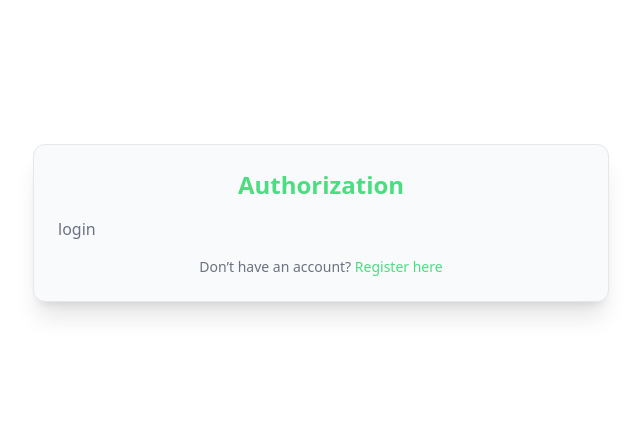
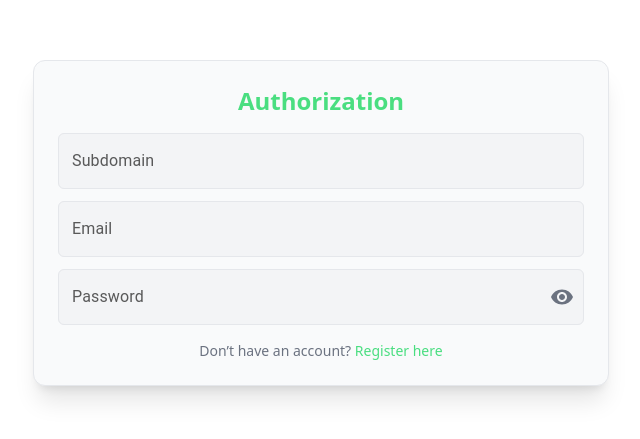
Before and after one commit to kashubyak/Resto-hub, a Next.js app in the folder frontend/: page /auth/login in a window 1280 px wide. Shown: the part 177-616 px from the top of the page, without its empty margins (319-959 px from the left). Built offline with nearby package versions, Linux system fonts and the light colour scheme; no server answers.

Commit message:
feat: refactor authentication components and implement base Login functionality

```diff
--- a/frontend/src/app/auth/AuthPageClient.tsx
+++ b/frontend/src/app/auth/AuthPageClient.tsx
@@ -2,19 +2,16 @@
 
 import { useRouter } from 'next/navigation'
 import { useEffect } from 'react'
-import { LoginCompany } from './LoginCompany'
+import { Login } from './Login'
 import { RegisterCompany } from './RegisterCompany'
 
 export default function AuthPageClient({ mode }: { mode: string }) {
 	const router = useRouter()
-
 	useEffect(() => {
-		if (mode !== 'login' && mode !== 'register') {
-			router.replace('/auth/login')
-		}
+		if (mode !== 'login' && mode !== 'register') router.replace('/auth/login')
 	}, [mode, router])
 
-	if (mode === 'login') return <LoginCompany />
+	if (mode === 'login') return <Login />
 	if (mode === 'register') return <RegisterCompany />
 	return null
 }
--- /dev/null
+++ b/frontend/src/app/auth/Login.tsx
@@ -0,0 +1,39 @@
+'use client'
+
+import { AuthInput } from '@/components/Auth/AuthInput'
+import { useLogin } from '@/hooks/useLogin'
+import { AuthLayout } from './AuthLayout'
+
+export const Login = () => {
+	const { register, handleSubmit, errors } = useLogin()
+	return (
+		<AuthLayout
+			title='Authorization'
+			onSubmit={e => {
+				e.preventDefault()
+			}}
+			isLogin={true}
+		>
+			<div className='space-y-3'>
+				<AuthInput
+					type='text'
+					label='Subdomain'
+					register={register('subdomain', { required: 'Subdomain is required' })}
+					error={errors.subdomain?.message}
+				/>
+				<AuthInput
+					type='email'
+					label='Email'
+					register={register('email', { required: 'Email is required' })}
+					error={errors.email?.message}
+				/>
+				<AuthInput
+					type='password'
+					label='Password'
+					register={register('password', { required: 'Password is required' })}
+					error={errors.password?.message}
+				/>
+			</div>
+		</AuthLayout>
+	)
+}
--- a/frontend/src/app/auth/LoginCompany.tsx
+++ /dev/null
@@ -1,17 +0,0 @@
-'use client'
-
-import { AuthLayout } from './AuthLayout'
-
-export const LoginCompany = () => {
-	return (
-		<AuthLayout
-			title='Authorization'
-			onSubmit={e => {
-				e.preventDefault()
-			}}
-			isLogin={true}
-		>
-			<div className='space-y-3'>login</div>
-		</AuthLayout>
-	)
-}
--- a/frontend/src/app/auth/RegisterCompany.tsx
+++ b/frontend/src/app/auth/RegisterCompany.tsx
@@ -33,7 +33,6 @@ export const RegisterCompany = () => {
 			encType='multipart/form-data'
 			isLogin={false}
 		>
-			<div className='min-h-[21.875rem]'>
 			<AnimatePresence mode='wait'>
 				{step === 0 && (
 					<motion.div
@@ -126,7 +125,6 @@ export const RegisterCompany = () => {
 					</motion.div>
 				)}
 			</AnimatePresence>
-			</div>
 		</AuthLayout>
 	)
 }
--- a/frontend/src/app/auth/[mode]/page.tsx
+++ b/frontend/src/app/auth/[mode]/page.tsx
@@ -9,7 +9,7 @@ export async function generateMetadata({ params }: Props): Promise<Metadata> {
 	const resolvedParams = await params
 	const mode = resolvedParams.mode === 'login' ? 'Login' : 'Register'
 	return {
-		title: `${mode}`,
+		title: mode,
 	}
 }
 
--- /dev/null
+++ b/frontend/src/hooks/useLogin.ts
@@ -0,0 +1,18 @@
+import { useForm } from 'react-hook-form'
+
+interface IFormValues {
+	subdomain: string
+	name: string
+	email: string
+	password: string
+}
+export const useLogin = () => {
+	const {
+		register,
+		handleSubmit,
+		formState: { errors },
+		watch,
+		clearErrors,
+	} = useForm<IFormValues>()
+	return { register, handleSubmit, errors }
+}
```
Lines whose indentation alone changed are shown as unchanged.
